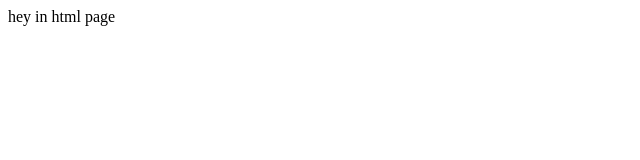
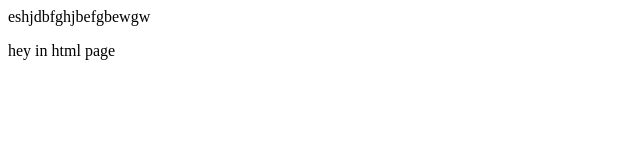
Before and after one commit to DanielTUW/DanielTUW.github.io, a plain HTML site: page index.html in a window 1280 px wide. Shown: the whole page, without its empty margins (0-640 px from the left). Drawn offline with Linux system fonts and the light colour scheme.

Commit message:
made some dummy addditions to test pushing code

```diff
--- a/index.html
+++ b/index.html
@@ -1,4 +1,8 @@
 <html>
   <head></head>
-    <body>hey in html page</body>
+  <body>
+
+    <p>eshjdbfghjbefgbewgw</p>
+    hey in html page
+  </body>
 </html>
```
